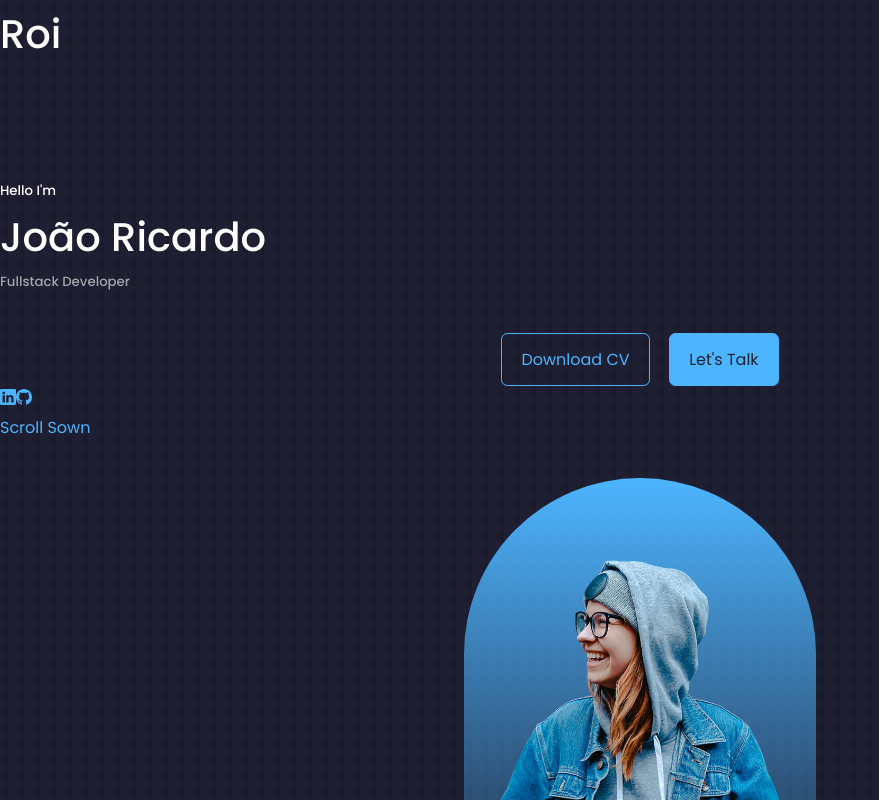
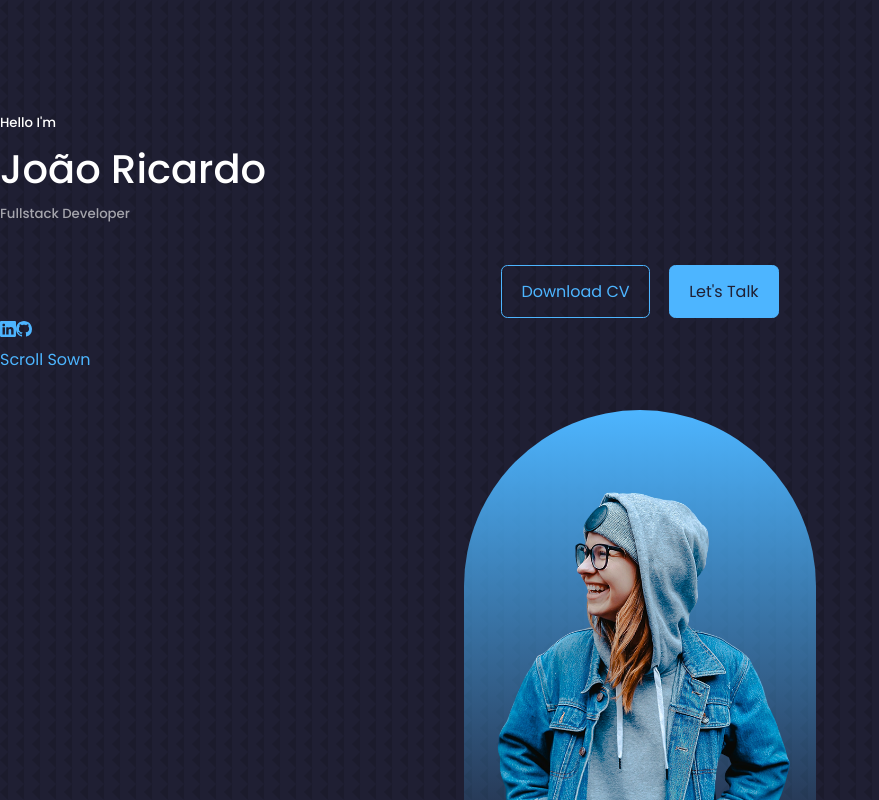
Before and after one commit to JoaoRicardo-Silva/personal-portfolio, a React (Create React App) app: page / in a window 1280 px wide. Shown: the top 800 px of the page, without its empty margins (0-879 px from the left). Built offline with nearby package versions, Linux system fonts and the light colour scheme; the HTML template or start-up script is replaced by a standard one.

Commit message:
test connect

```diff
--- a/src/App.jsx
+++ b/src/App.jsx
@@ -12,7 +12,6 @@ import Footer from "./components/footer/Footer";
 const App = () => {
   return (
     <>
-      <h1>Roi</h1>
       <Header />
       <Nav />
       <About />
```
